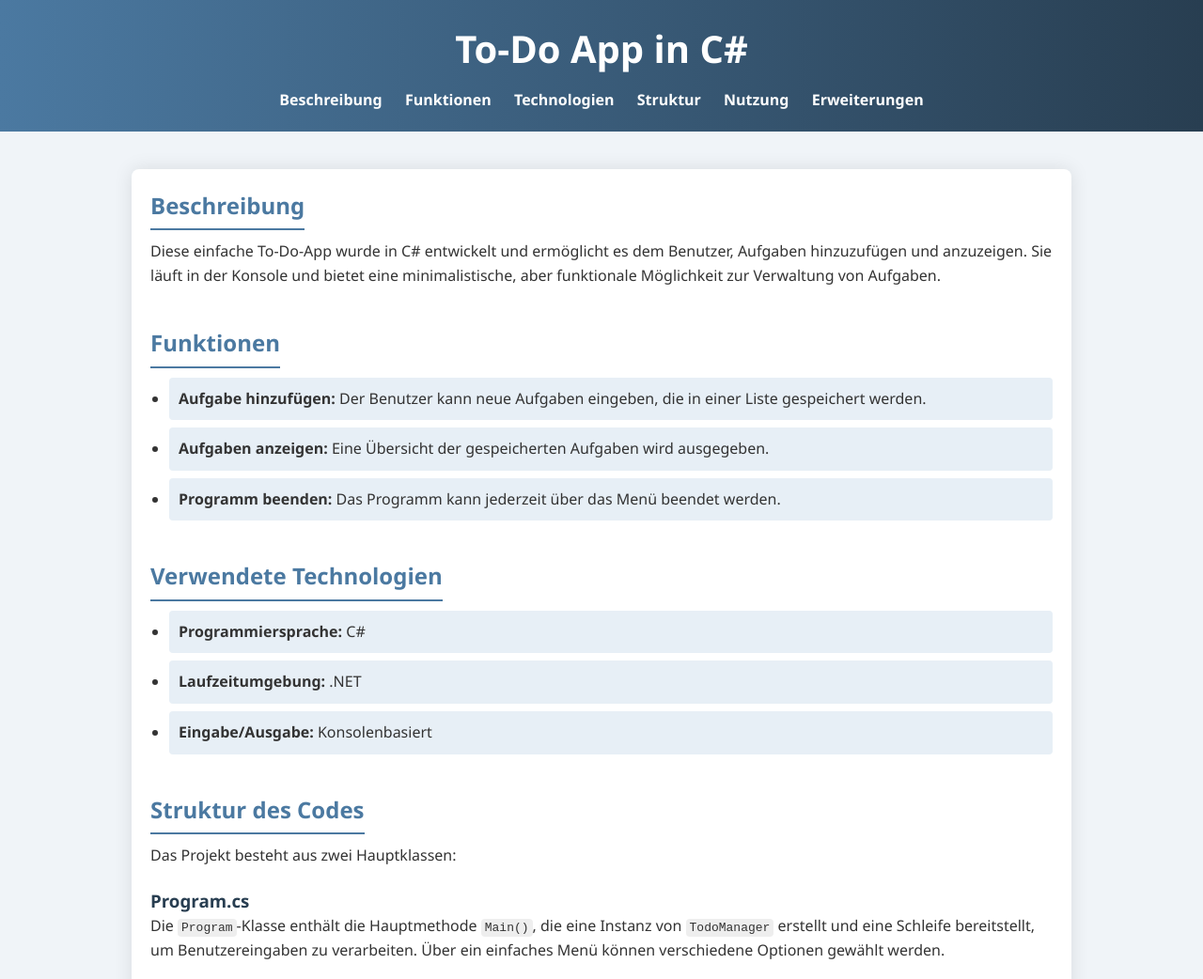
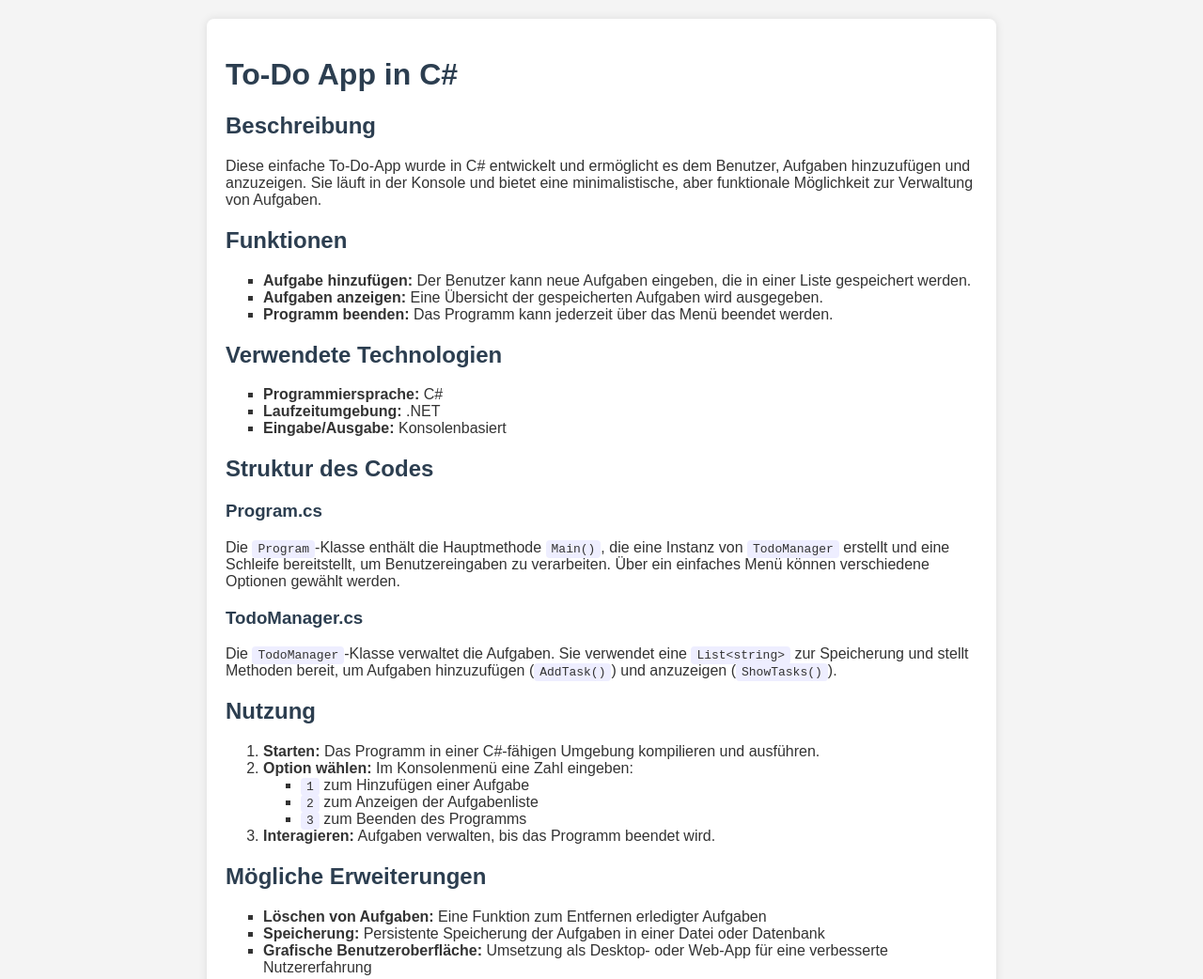
Before and after one commit to cpowern/M324_DevOps-Tools, a plain HTML site: page index.html in a window 1280 px wide. Shown: the top 1042 px of the page at 94% size. Drawn offline with Linux system fonts and the light colour scheme.

Commit message:
Update index.html

```diff
--- a/index.html
+++ b/index.html
@@ -3,153 +3,64 @@
 <head>
     <meta charset="UTF-8">
     <meta name="viewport" content="width=device-width, initial-scale=1.0">
-  <title>To-Do App in C#</title>
+    <title>To-Do App Dokumentation</title>
     <style>
-    /* Basis-Reset */
-    * {
-      box-sizing: border-box;
+        body {
+            font-family: Arial, sans-serif;
+            background-color: #f4f4f4;
+            color: #333;
             margin: 0;
-      padding: 0;
+            padding: 20px;
         }
-
-    body {
-      font-family: 'Segoe UI', Tahoma, Geneva, Verdana, sans-serif;
-      background: #f0f4f8;
-      color: #333;
-      line-height: 1.6;
+        .container {
+            max-width: 800px;
+            margin: auto;
+            background: white;
+            padding: 20px;
+            border-radius: 8px;
+            box-shadow: 0 0 10px rgba(0, 0, 0, 0.1);
         }
-
-    /* Header */
-    header {
-      background: linear-gradient(90deg, #4b79a1, #283e51);
-      color: #fff;
-      padding: 20px 0;
-      text-align: center;
+        h1, h2, h3 {
+            color: #2c3e50;
         }
-
-    header h1 {
-      margin-bottom: 10px;
-      font-size: 2.5rem;
+        ul {
+            list-style-type: square;
         }
-
-    nav a {
-      color: #fff;
-      margin: 0 10px;
-      text-decoration: none;
-      font-weight: bold;
-      transition: color 0.3s ease;
-    }
-
-    nav a:hover {
-      color: #ffdd57;
-    }
-
-    /* Hauptcontainer */
-    .container {
-      max-width: 1000px;
-      margin: 40px auto;
-      padding: 20px;
-      background: #fff;
-      box-shadow: 0 0 20px rgba(0,0,0,0.1);
-      border-radius: 8px;
-    }
-
-    section {
-      margin-bottom: 40px;
-    }
-
-    h2 {
-      color: #4b79a1;
-      margin-bottom: 10px;
-      border-bottom: 2px solid #4b79a1;
-      display: inline-block;
-      padding-bottom: 5px;
-    }
-
-    h3 {
-      margin-top: 20px;
-      color: #283e51;
-    }
-
-    p {
-      margin-bottom: 15px;
-    }
-
-    ul, ol {
-      margin-left: 20px;
-      margin-bottom: 15px;
-    }
-
-    ul li, ol li {
-      background: #e7eff6;
-      margin-bottom: 8px;
-      padding: 10px;
+        code {
+            background: #eef;
+            padding: 2px 6px;
             border-radius: 4px;
-    }
-
-    code {
-      background: #eee;
-      padding: 2px 4px;
-      border-radius: 4px;
-    }
-
-    /* Footer */
-    footer {
-      text-align: center;
-      padding: 20px 0;
-      background: #283e51;
-      color: #fff;
         }
     </style>
 </head>
 <body>
+    <div class="container">
+        <h1>To-Do App in C#</h1>
 
-  <header>
-    <h1>To-Do App in C#</h1>
-    <nav>
-      <a href="#beschreibung">Beschreibung</a>
-      <a href="#funktionen">Funktionen</a>
-      <a href="#technologien">Technologien</a>
-      <a href="#struktur">Struktur</a>
-      <a href="#nutzung">Nutzung</a>
-      <a href="#erweiterungen">Erweiterungen</a>
-    </nav>
-  </header>
-
-  <div class="container">
-    <section id="beschreibung">
         <h2>Beschreibung</h2>
         <p>Diese einfache To-Do-App wurde in C# entwickelt und ermöglicht es dem Benutzer, Aufgaben hinzuzufügen und anzuzeigen. Sie läuft in der Konsole und bietet eine minimalistische, aber funktionale Möglichkeit zur Verwaltung von Aufgaben.</p>
-    </section>
 
-    <section id="funktionen">
         <h2>Funktionen</h2>
         <ul>
             <li><strong>Aufgabe hinzufügen:</strong> Der Benutzer kann neue Aufgaben eingeben, die in einer Liste gespeichert werden.</li>
             <li><strong>Aufgaben anzeigen:</strong> Eine Übersicht der gespeicherten Aufgaben wird ausgegeben.</li>
             <li><strong>Programm beenden:</strong> Das Programm kann jederzeit über das Menü beendet werden.</li>
         </ul>
-    </section>
 
-    <section id="technologien">
         <h2>Verwendete Technologien</h2>
         <ul>
             <li><strong>Programmiersprache:</strong> C#</li>
             <li><strong>Laufzeitumgebung:</strong> .NET</li>
             <li><strong>Eingabe/Ausgabe:</strong> Konsolenbasiert</li>
         </ul>
-    </section>
 
-    <section id="struktur">
         <h2>Struktur des Codes</h2>
-      <p>Das Projekt besteht aus zwei Hauptklassen:</p>
         <h3>Program.cs</h3>
         <p>Die <code>Program</code>-Klasse enthält die Hauptmethode <code>Main()</code>, die eine Instanz von <code>TodoManager</code> erstellt und eine Schleife bereitstellt, um Benutzereingaben zu verarbeiten. Über ein einfaches Menü können verschiedene Optionen gewählt werden.</p>
+
         <h3>TodoManager.cs</h3>
         <p>Die <code>TodoManager</code>-Klasse verwaltet die Aufgaben. Sie verwendet eine <code>List&lt;string&gt;</code> zur Speicherung und stellt Methoden bereit, um Aufgaben hinzuzufügen (<code>AddTask()</code>) und anzuzeigen (<code>ShowTasks()</code>).</p>
-    </section>
 
-    <section id="nutzung">
         <h2>Nutzung</h2>
         <ol>
             <li><strong>Starten:</strong> Das Programm in einer C#-fähigen Umgebung kompilieren und ausführen.</li>
@@ -162,26 +73,16 @@
             </li>
             <li><strong>Interagieren:</strong> Aufgaben verwalten, bis das Programm beendet wird.</li>
         </ol>
-    </section>
 
-    <section id="erweiterungen">
         <h2>Mögliche Erweiterungen</h2>
         <ul>
-        <li><strong>Löschen von Aufgaben:</strong> Eine Funktion zum Entfernen erledigter Aufgaben.</li>
-        <li><strong>Speicherung:</strong> Persistente Speicherung der Aufgaben in einer Datei oder Datenbank.</li>
-        <li><strong>Grafische Benutzeroberfläche:</strong> Umsetzung als Desktop- oder Web-App für eine verbesserte Nutzererfahrung.</li>
+            <li><strong>Löschen von Aufgaben:</strong> Eine Funktion zum Entfernen erledigter Aufgaben</li>
+            <li><strong>Speicherung:</strong> Persistente Speicherung der Aufgaben in einer Datei oder Datenbank</li>
+            <li><strong>Grafische Benutzeroberfläche:</strong> Umsetzung als Desktop- oder Web-App für eine verbesserte Nutzererfahrung</li>
         </ul>
-    </section>
 
-    <section id="fazit">
         <h2>Fazit</h2>
         <p>Diese einfache To-Do-App bietet eine gute Basis für den Einstieg in die C#-Programmierung und kann leicht erweitert werden. Sie ist ideal für kleine persönliche Projekte oder zum Üben der Grundlagen von Objektorientierung und Konsoleninteraktion in C#.</p>
-    </section>
     </div>
-
-  <footer>
-    <p>&copy; 2025 To-Do App in C#</p>
-  </footer>
-
 </body>
 </html>
```
Lines whose indentation alone changed are shown as unchanged.
